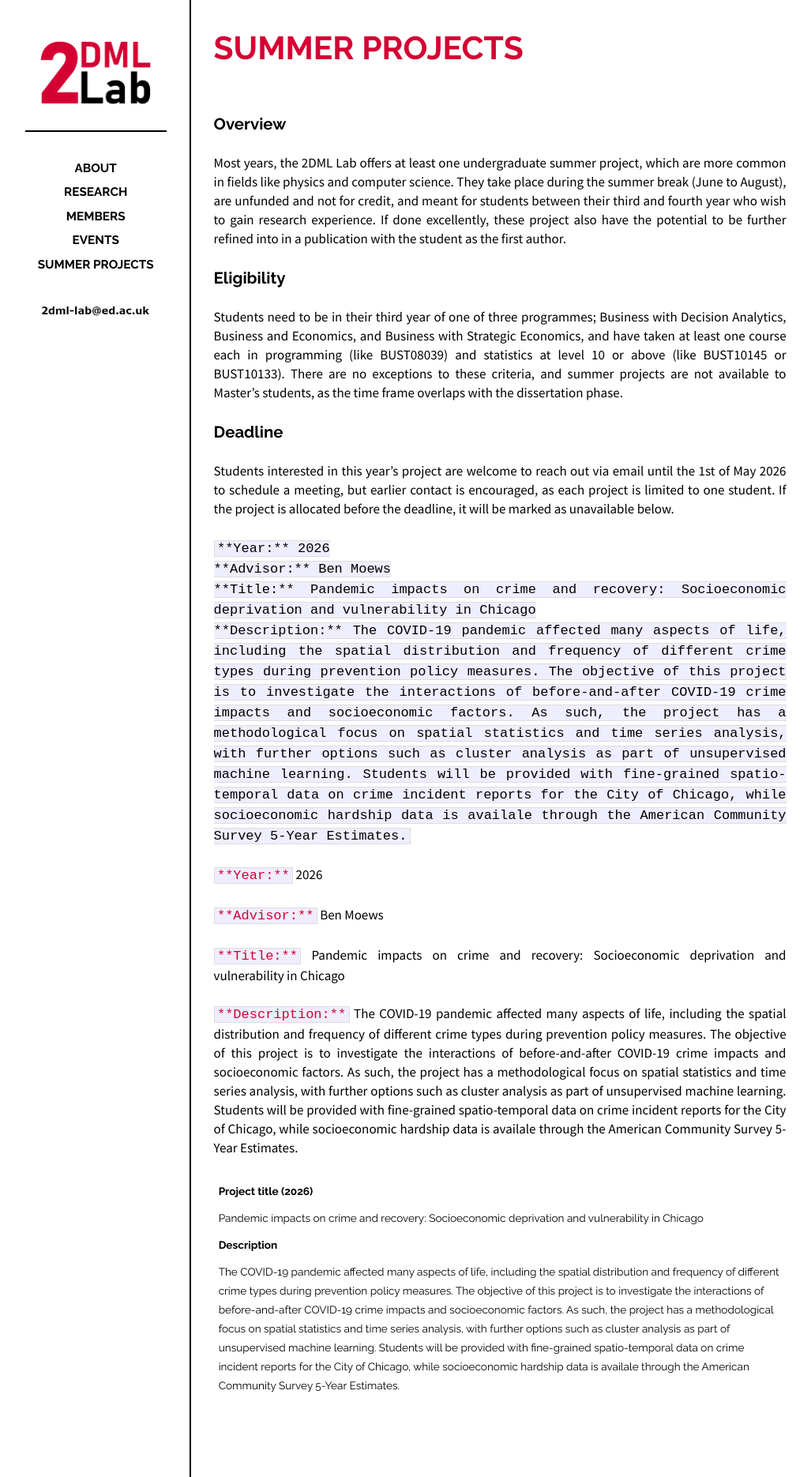
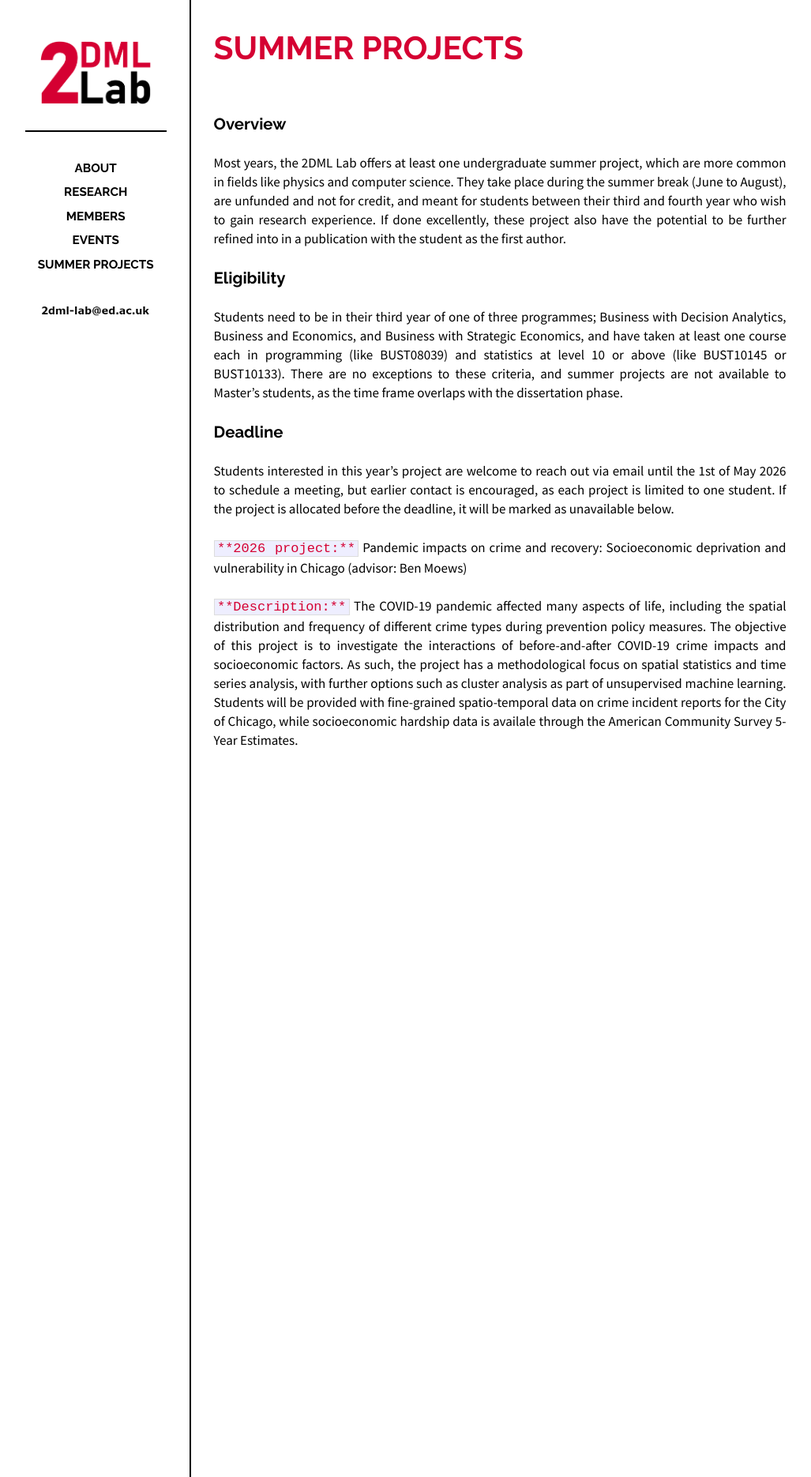
Before and after one commit to 2dml-lab/2dml-lab.github.io, a Jekyll site: the page built from _posts/2024-01-31-summer_projects.md, in a window 1280 px wide. Shown: the whole page at 79% size, without its empty margins (118-1145 px from the left). Built offline with Jekyll 4.4.1, drawn with Linux system fonts in a browser that asks for light colours.

Commit message:
Update 2024-01-31-summer_projects.md

```diff
--- a/_posts/2024-01-31-summer_projects.md
+++ b/_posts/2024-01-31-summer_projects.md
@@ -20,30 +20,14 @@
 
 Students interested in this year's project are welcome to reach out via email until the 1st of May 2026 to schedule a meeting, but earlier contact is encouraged, as each project is limited to one student. If the project is allocated before the deadline, it will be marked as unavailable below.
 
-<code>
-**Year:** 2026
-<br>
-**Advisor:** Ben Moews
-<br>
-**Title:** Pandemic impacts on crime and recovery: Socioeconomic deprivation and vulnerability in Chicago
-<br>
-**Description:** The COVID-19 pandemic affected many aspects of life, including the spatial distribution and frequency of different crime types during prevention policy measures. The objective of this project is to investigate the interactions of before-and-after COVID-19 crime impacts and socioeconomic factors. As such, the project has a methodological focus on spatial statistics and time series analysis, with further options such as cluster analysis as part of unsupervised machine learning. Students will be provided with fine-grained spatio-temporal data on crime incident reports for the City of Chicago, while socioeconomic hardship data is availale through the American Community Survey 5-Year Estimates.
-</code>
-
-<code style="color : #d50032">**Year:**</code> 2026
-
-<code style="color : #d50032">**Advisor:**</code> Ben Moews
-
-<code style="color : #d50032">**Title:**</code> Pandemic impacts on crime and recovery: Socioeconomic deprivation and vulnerability in Chicago
+<code style="color : #d50032">**2026 project:**</code> Pandemic impacts on crime and recovery: Socioeconomic deprivation and vulnerability in Chicago (advisor: Ben Moews)
 
 <code style="color : #d50032">**Description:**</code> The COVID-19 pandemic affected many aspects of life, including the spatial distribution and frequency of different crime types during prevention policy measures. The objective of this project is to investigate the interactions of before-and-after COVID-19 crime impacts and socioeconomic factors. As such, the project has a methodological focus on spatial statistics and time series analysis, with further options such as cluster analysis as part of unsupervised machine learning. Students will be provided with fine-grained spatio-temporal data on crime incident reports for the City of Chicago, while socioeconomic hardship data is availale through the American Community Survey 5-Year Estimates.
 
-| **Project title (2026)** |
+<!--| **Project title (2026)** |
 | :--- |
 | Pandemic impacts on crime and recovery: Socioeconomic deprivation and vulnerability in Chicago |
 | **Description** |
-| The COVID-19 pandemic affected many aspects of life, including the spatial distribution and frequency of different crime types during prevention policy measures. The objective of this project is to investigate the interactions of before-and-after COVID-19 crime impacts and socioeconomic factors. As such, the project has a methodological focus on spatial statistics and time series analysis, with further options such as cluster analysis as part of unsupervised machine learning. Students will be provided with fine-grained spatio-temporal data on crime incident reports for the City of Chicago, while socioeconomic hardship data is availale through the American Community Survey 5-Year Estimates. |
+| The COVID-19 pandemic affected many aspects of life, including the spatial distribution and frequency of different crime types during prevention policy measures. The objective of this project is to investigate the interactions of before-and-after COVID-19 crime impacts and socioeconomic factors. As such, the project has a methodological focus on spatial statistics and time series analysis, with further options such as cluster analysis as part of unsupervised machine learning. Students will be provided with fine-grained spatio-temporal data on crime incident reports for the City of Chicago, while socioeconomic hardship data is availale through the American Community Survey 5-Year Estimates. | -->
 
 <br>
-
-<br>
```
